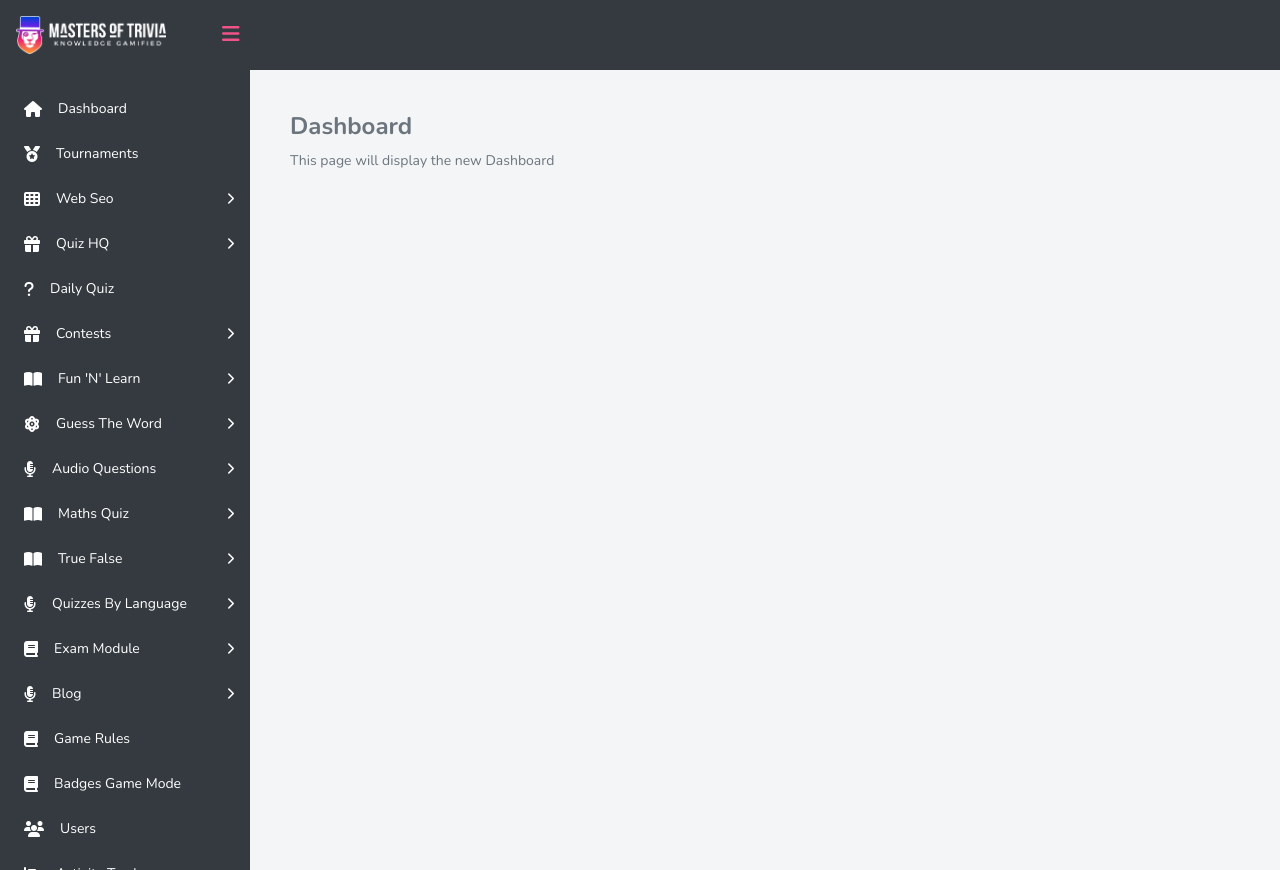
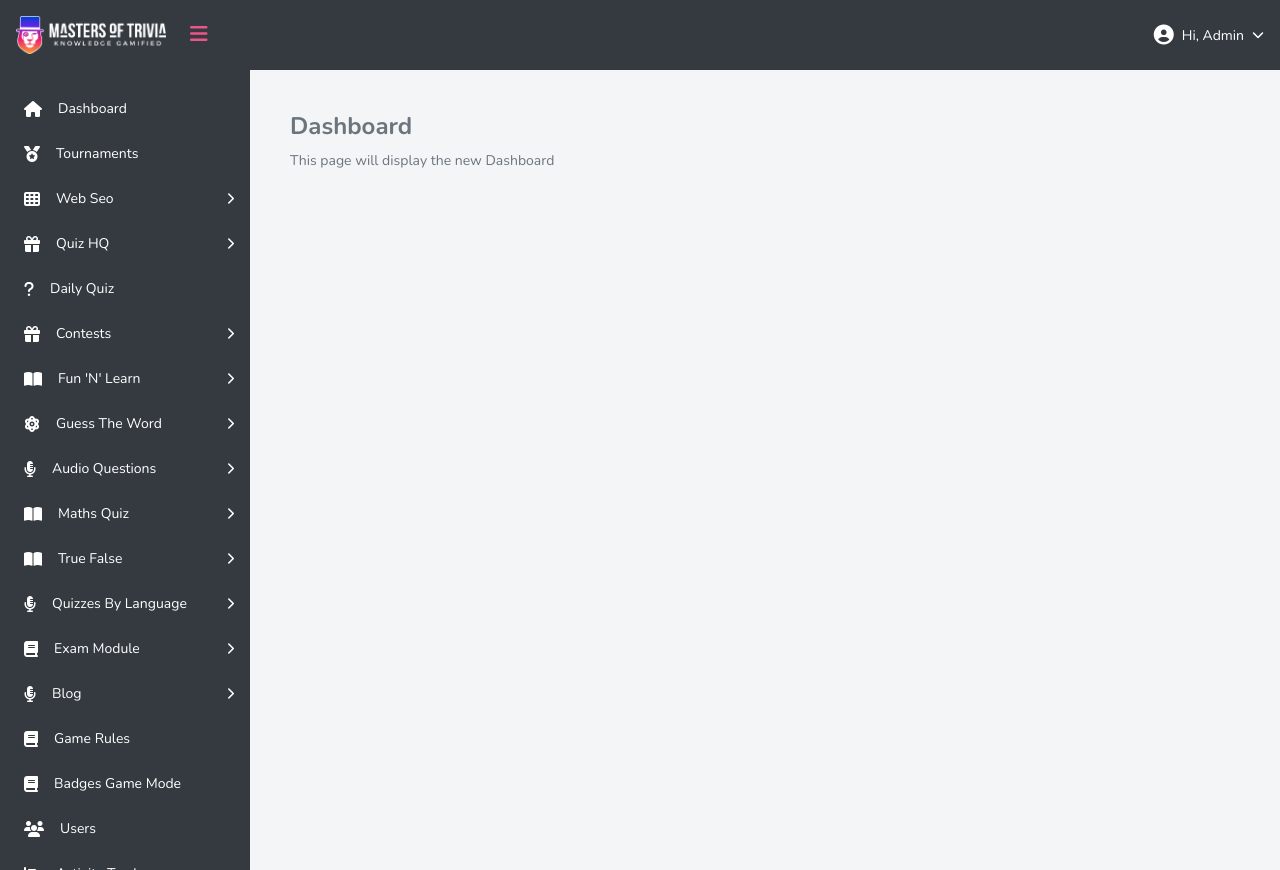
Before and after one commit to lybach-gaming/mot-platform, a Next.js app in the folder admin/: page /dashboard in a window 1280 px wide. Built offline with nearby package versions, Linux system fonts and the light colour scheme.

Commit message:
Implemented UI for showing logged in user including dropdown options for profile, reset password and logout

```diff
--- a/admin/src/app/global.css
+++ b/admin/src/app/global.css
@@ -6,6 +6,7 @@
   --color-dark-grey: #343a40;
   --color-topbar-bg: var(--color-dark-grey);
   --color-sidebar-bg: var(--color-dark-grey);
+  --color-navigation-dropdown-bg: var(--color-dark-grey);
   --color-accent: #f05387;
   --sidebar-width: 250px;
   --sidebar-width-collapsed: 60px;
--- a/admin/src/app/layout.tsx
+++ b/admin/src/app/layout.tsx
@@ -14,6 +14,13 @@ export default function RootLayout({
 }) {
   const [collapsed, setCollapsed] = useState(false);
   const toggleSidebar = () => setCollapsed(!collapsed);
+  const [dropdownOpen, setDropdownOpen] = useState(false);
+
+  const userMenu: NavigationItem[] = [
+    { label: 'Profile', url: '/profile', icon: 'fas fa-user' },
+    { label: 'Reset Password', url: '/resetpassword', icon: 'fas fa-key' },
+    { label: 'Logout', url: '/logout', icon: 'fas fa-sign-out-alt' },
+  ];
 
   return (
     <html lang="en">
@@ -38,16 +45,18 @@ export default function RootLayout({
             minHeight: '100vh',
           }}
         >
-          <div id="topbar">
+          <div
+            id="topbar"
+            className="flex items-center justify-between px-4 py-2 bg-sidebar text-white"
+          >
+            <div className="flex items-center space-x-4">
               <Image
-              className="mr-12"
                 src={collapsed ? '/half-logo.png' : '/full-logo.png'}
                 alt="Logo"
                 width={collapsed ? 50 : 150}
                 height={collapsed ? 75 : 40}
                 priority
               />
-
               <button
                 onClick={() => toggleSidebar()}
                 className="
@@ -61,6 +70,37 @@ export default function RootLayout({
               >
                 <i className="fas fa-bars text-xl"></i>
               </button>
+            </div>
+
+            <div className="relative">
+              <button
+                onClick={() => setDropdownOpen(!dropdownOpen)}
+                className="flex items-center space-x-2 text-white hover:text-[var(--color-accent)] focus:outline-none"
+              >
+                <i className="fa fa-user-circle text-xl"></i>
+                <span className="hidden sm:inline">Hi, Admin</span>
+                <i
+                  className={`fas fa-chevron-down text-xs transition-transform duration-200 ${
+                    dropdownOpen ? 'rotate-180' : ''
+                  }`}
+                ></i>
+              </button>
+
+              {dropdownOpen && (
+                <div className="absolute bg-[var(--color-navigation-dropdown-bg)] right-0 mt-2 w-48 text-white rounded-sm shadow z-50">
+                  {userMenu.map((item) => (
+                    <a
+                      key={item.label}
+                      href={item.url}
+                      className="flex items-center px-4 py-2 hover:bg-[var(--color-accent)]"
+                    >
+                      {item.icon && <i className={`${item.icon} mr-2`}></i>}
+                      {item.label}
+                    </a>
+                  ))}
+                </div>
+              )}
+            </div>
           </div>
 
           <div style={{ display: 'flex', flex: 1 }}>
```
Lines whose indentation alone changed are shown as unchanged.
